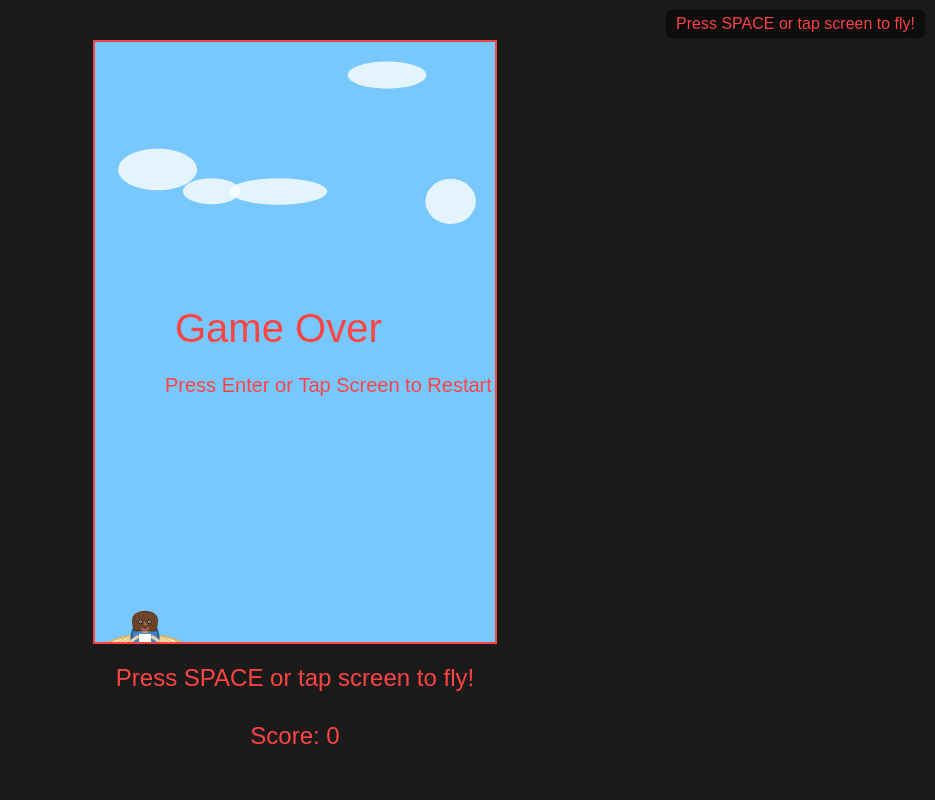
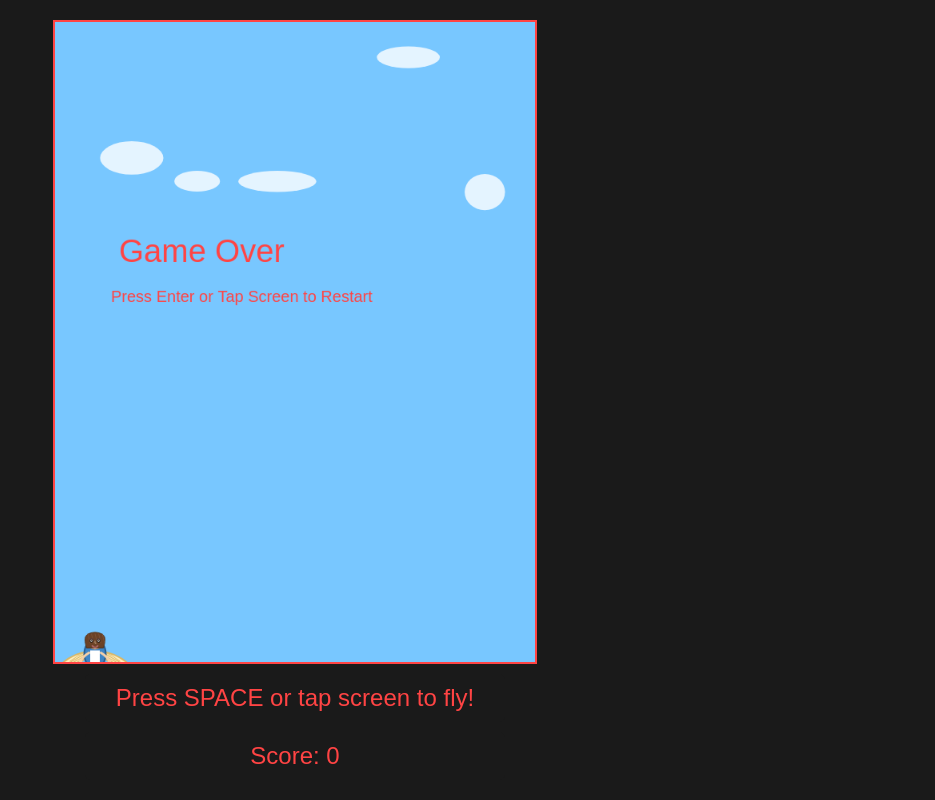
Before and after one commit to dharmautomo/Flappy-Man, a plain HTML site: page game.html in a window 1280 px wide. Shown: the whole page, without its empty margins (345-1280 px from the left). Drawn offline with Linux system fonts and the light colour scheme.

Commit message:
Assistant checkpoint: Remove instruction and increase game size on desktop
Assistant generated file changes:
- game.html: Remove top-right instruction, Increase game size on desktop, Remove unused instructions CSS

---

User prompt:

Remove the instruction on the top right.
Make it the game bigger when on desktop

```diff
--- a/game.html
+++ b/game.html
@@ -37,20 +37,7 @@
             max-width: 400px;
             padding: 10px;
         }
-        #instructions {
-            position: fixed;
-            top: 10px;
-            right: 10px;
-            color: #ff4444;
-            font-family: Arial, sans-serif;
-            font-size: 16px;
-            text-shadow: 1px 1px #000;
-            text-align: right;
-            padding: 5px 10px;
-            background: rgba(0, 0, 0, 0.5);
-            border-radius: 5px;
-            z-index: 10;
-        }
+
         #bottom-instruction {
             margin-top: 10px;
             color: #ff4444;
@@ -67,7 +54,6 @@
     </style>
 </head>
 <body>
-    <div id="instructions">Press SPACE or tap screen to fly!</div>
     <canvas id="gameCanvas" width="400" height="600"></canvas>
     <div id="bottom-instruction">Press SPACE or tap screen to fly!</div>
     <div id="score">Score: 0</div>
@@ -87,9 +73,9 @@
                 canvas.width = Math.min(windowWidth * 0.95, 400);
                 canvas.height = Math.min(windowHeight * 0.7, 600);
             } else {
-                // Desktop layout
-                canvas.width = 400;
-                canvas.height = 600;
+                // Desktop layout - larger game
+                canvas.width = 600;
+                canvas.height = 800;
             }
         }
 
```
